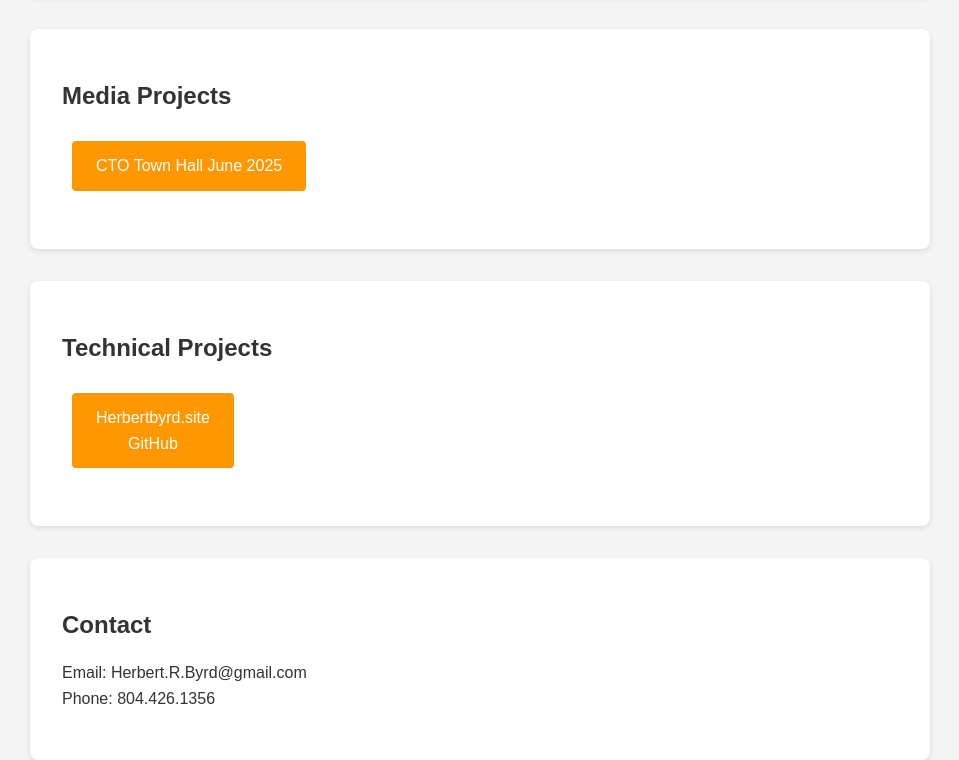
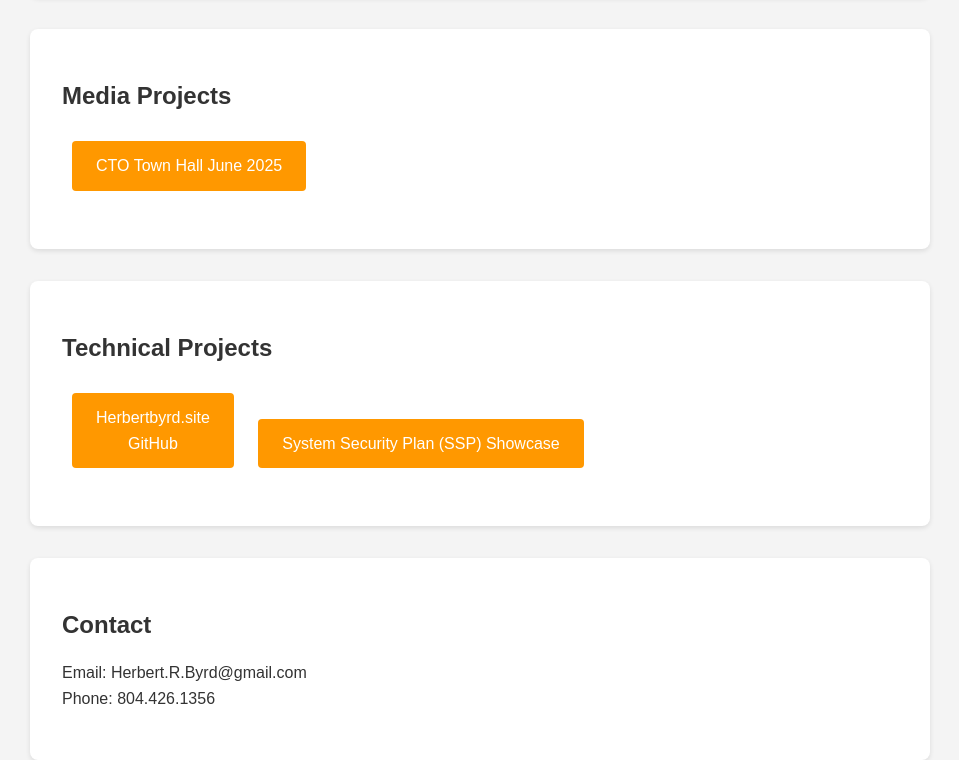
Before and after one commit to hbyrd14/azure-static-web-portfolio, a plain HTML site: page index.html in a window 1280 px wide. Shown: the part 885-1645 px from the top of the page, without its empty margins (160-1119 px from the left). Drawn offline with Linux system fonts and the light colour scheme.

Commit message:
Updated index.html
Added System Security Plan (SSP) Showcase to "Technical Projects"

```diff
--- a/index.html
+++ b/index.html
@@ -49,6 +49,8 @@
   <section id="projects">
     <h2>Technical Projects</h2>
 	<a href="https://github.com/hbyrd14/azure-static-web-portfolio.git" target="_blank" class="btn">Herbertbyrd.site<br>GitHub</a>
+
+	<a href="https://drive.google.com/file/d/1pTG53dODtu-opMufpqvexSSuNO7kRsMi/view?usp=sharing" target="_blank" class="btn">System Security Plan (SSP) Showcase</a>
   </section>
 
   <section id="contact">
```
